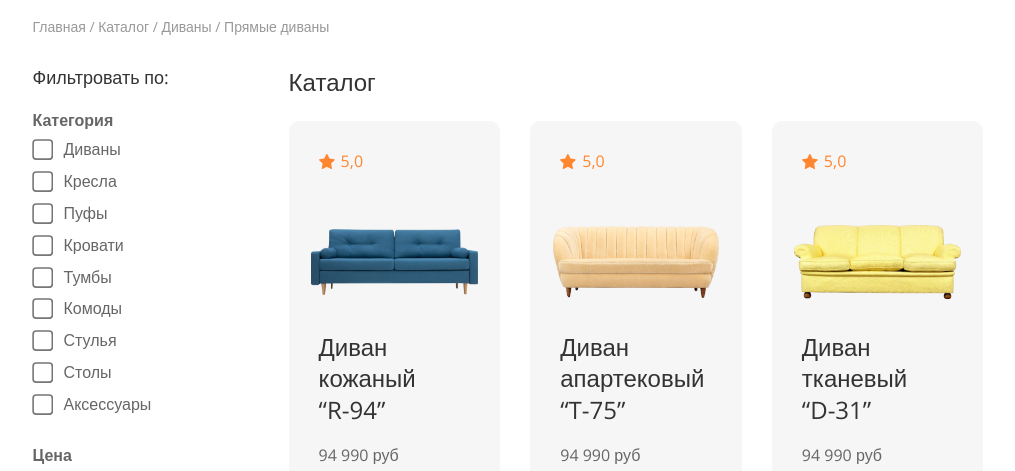
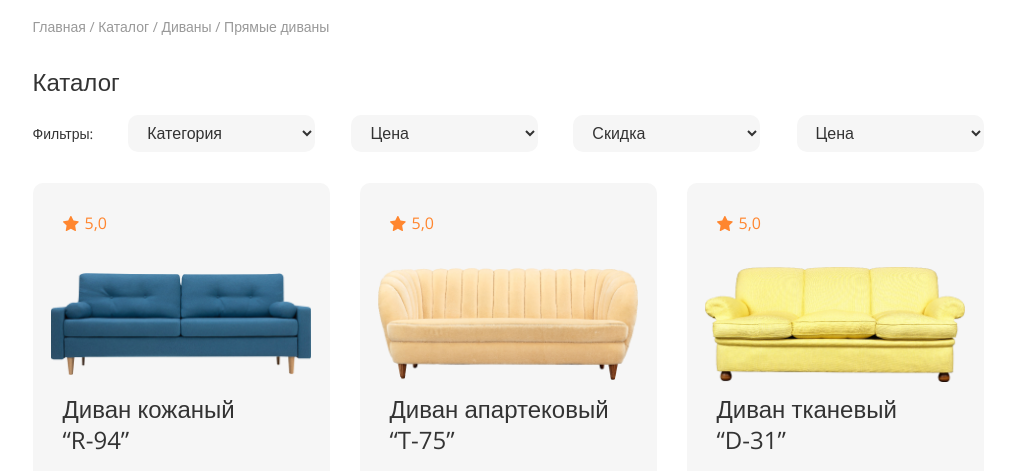
Before and after one commit to vladimir-andrushchenko2/furnitureShop, a website built with webpack: page src/index.html in a window 1280 px wide. Shown: the part 262-733 px from the top of the page, without its empty margins (132-1147 px from the left). Built offline with nearby package versions, Linux system fonts and the light colour scheme.

Commit message:
styled 1024

```diff
--- a/src/index.html
+++ b/src/index.html
@@ -113,6 +113,27 @@
       </nav>
 
       <div class="catalog-wrapper">
+        <h2 class="title">Каталог</h2>
+
+        <div class="filter-top">
+          <h3 class="filter-top__title">Фильтры:</h3>
+          <div class="filter-top__container">
+            <select class="filter-top__select" aria-label="category" name="category" id="">
+              <option value="default">Категория</option>
+            </select>
+            <select class="filter-top__select" aria-label="price" name="price" id="">
+              <option value="default">Цена</option>
+            </select>
+          </div>
+          <div class="filter-top__container">
+            <select class="filter-top__select" aria-label="discount" name="discount" id="">
+              <option value="default">Скидка</option>
+            </select>
+            <select class="filter-top__select" aria-label="color" name="color" id="">
+              <option value="default">Цена</option>
+            </select>
+          </div>
+        </div>
 
         <aside class="aside">
 
@@ -353,6 +374,11 @@
           </ul>
         </div>
 
+        <div class="catalog-pagination">
+          <button class="catalog-pagination__btn catalog-pagination__btn_active">1</button>
+          <button class="catalog-pagination__btn">2</button>
+        </div>
+
       </div>
     </div>
   </main>
--- a/src/styles/_catalogue-page.scss
+++ b/src/styles/_catalogue-page.scss
@@ -115,14 +115,12 @@
     }
   }
 
+  .title {
+    display: none;
+  }
+
   .catalog {
     grid-column: span 3;
-
-    &__title {
-      font-weight: 400;
-      font-size: 24px;
-      line-height: 130%;
-    }
 
     &__items {
       margin-top: 24px;
@@ -194,4 +192,109 @@
       margin-top: 25px;
     }
   }
+
+  .filter-top {
+    display: none;
+  }
+
+  .catalog-pagination {
+    grid-column: 2 / 5;
+    display: flex;
+    justify-content: center;
+
+    &__btn {
+      padding: 6px 10px;
+      border-radius: 10px;
+      border: 2px solid var.$primary;
+      color: var.$primary;
+
+      &_active {
+        border-color: var.$primary-shade;
+        background-color: var.$primary-shade;
+        color: white;
+      }
+
+      &:not(:first-child) {
+        margin-left: 16px;
+      }
+    }
+  }
 }
+
+@media screen and (max-width: 1340px) {
+  .catalog-page {
+    .catalog-wrapper {
+      row-gap: 0;
+    }
+
+    .catalog {
+      grid-column: span 4;
+
+      &__title {
+        display: none;
+      }
+    }
+
+    .title {
+      grid-column: span 4;
+
+      display: block;
+
+      font-weight: 400;
+      font-size: 24px;
+      line-height: 130%;
+    }
+
+    .filter-top {
+      grid-column: span 4;
+
+      margin-top: 18px;
+
+      display: flex;
+      justify-content: space-between;
+      align-items: center;
+
+      &__title {
+        font-weight: 400;
+        font-size: 14px;
+        line-height: 130%;
+      }
+
+      &__container {
+        // display: flex;
+      }
+
+      &__select {
+        padding: 9px 15px;
+        min-width: 187px;
+
+        color: var.$black;
+        background-color: var.$gray-light;
+
+        font-weight: 400;
+        font-size: 16px;
+        line-height: 22px;
+
+        border-radius: 10px;
+        border: 0;
+
+        &:not(:first-child) {
+          margin-left: 32px;
+        }
+      }
+    }
+
+    .aside {
+      display: none;
+    }
+
+    .catalog__items {
+      margin-top: 31px;
+    }
+
+    .catalog-pagination {
+      grid-column: span 4;
+      margin-top: 35px;
+    }
+  }
+}
--- a/src/styles/_vars.scss
+++ b/src/styles/_vars.scss
@@ -3,4 +3,5 @@ $gray: #999;
 $gray-light: #f6f6f6;
 $gray-shade: #666;
 $primary: #a65cf0;
+$primary-shade: #7033ac;
 $secondary: #ff862f;
--- a/src/styles/style.scss
+++ b/src/styles/style.scss
@@ -1,3 +1,3 @@
 @use 'main';
+@use 'media';
 @use 'catalogue-page';
-@use 'media';
```
